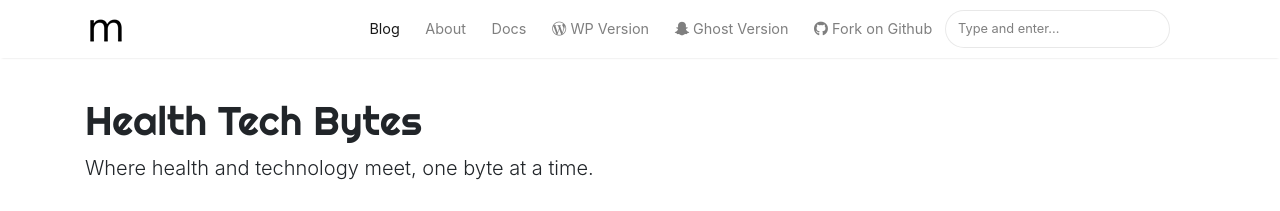
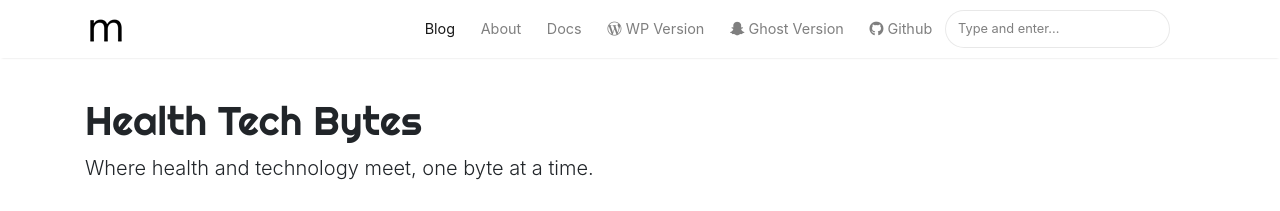
Before and after one commit to slsu0424/slsu0424.github.io, a Jekyll site: the page built from index.html, in a window 1280 px wide. Shown: the top 211 px of the page. Built offline with Jekyll 4.4.1, drawn with Linux system fonts in a browser that asks for light colours; nearby versions of some CDN libraries; the list of posts is cut into pages by our own code.

Commit message:
Update default.html

```diff
--- a/_layouts/default.html
+++ b/_layouts/default.html
@@ -88,7 +88,7 @@
                 </li>
 
                 <li class="nav-item">
-                <a target="_blank" class="nav-link" href="https://github.com/wowthemesnet/mediumish-theme-jekyll"><i class="fab fa-github"></i> Fork on Github</a>
+                <a target="_blank" class="nav-link" href="https://github.com/slsu0424"><i class="fab fa-github"></i> Github</a>
                 </li>
 
                 {% include search-lunr.html %}
```
